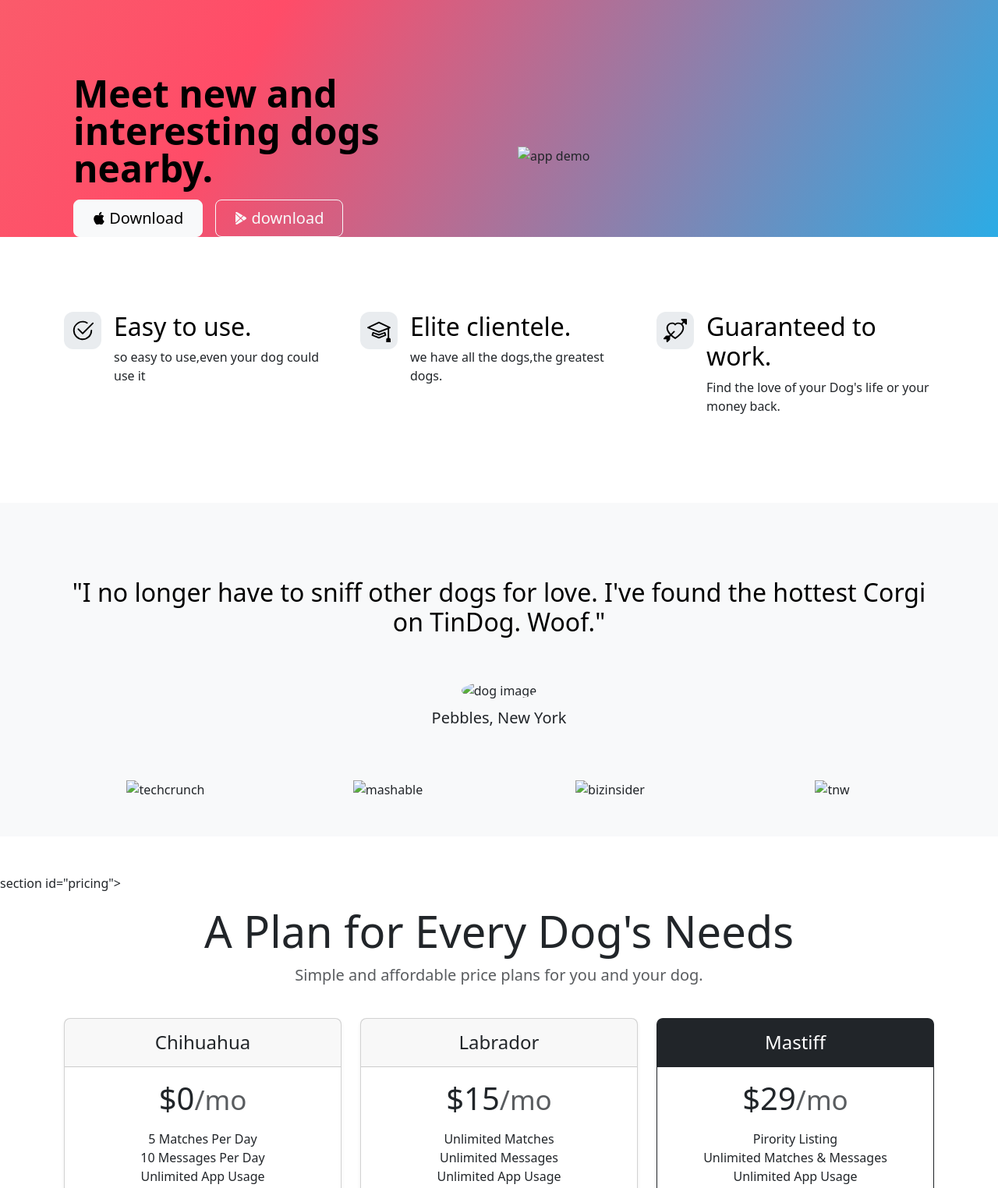
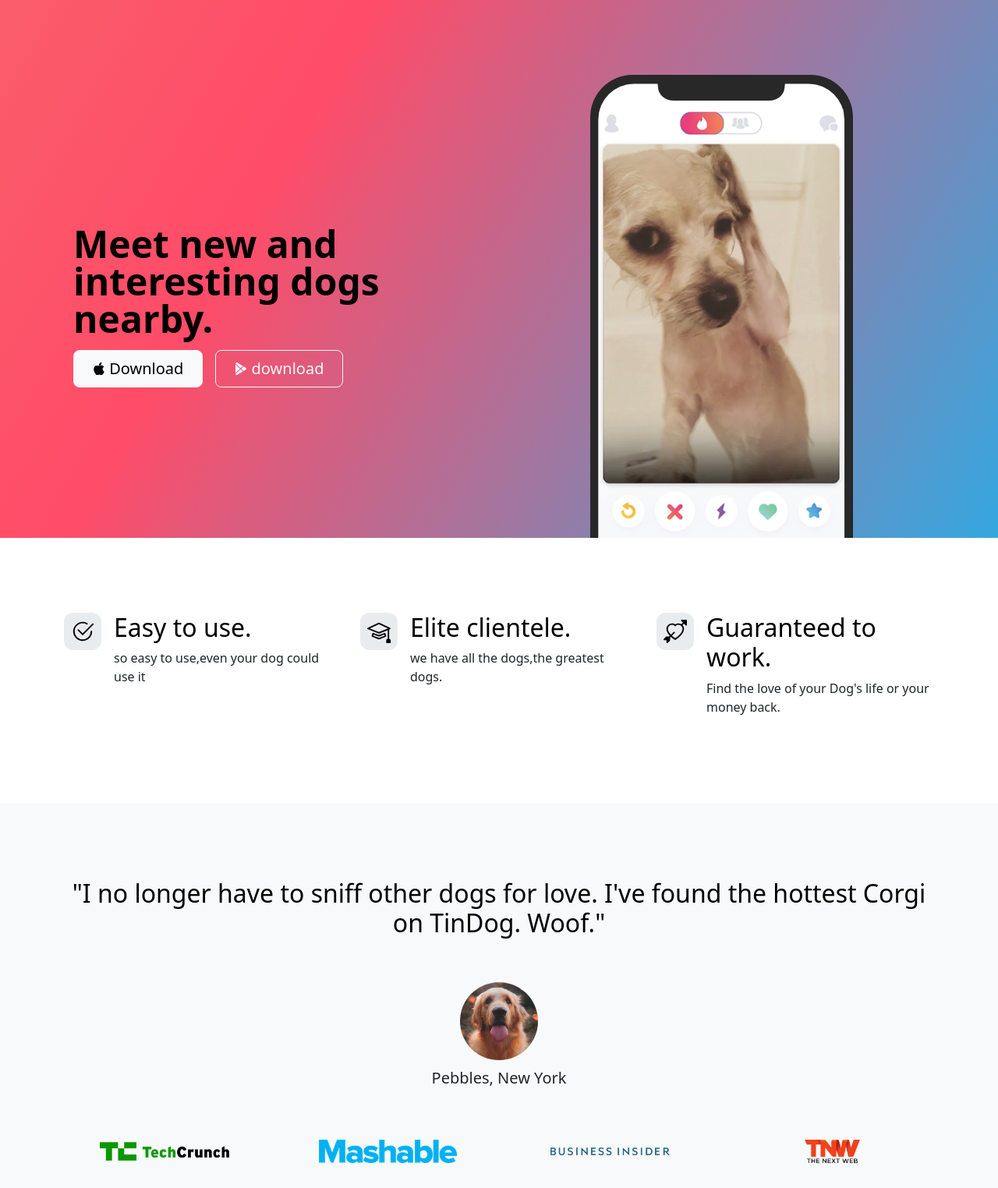
Before and after one commit to ShivaPriya2003/tindog, a plain HTML site: page index.html in a window 1280 px wide. Shown: the top 1524 px of the page at 78% size. Drawn offline with nearby package versions, Linux system fonts and the light colour scheme; files that its build step writes are made by us from their sources.

Commit message:
Update index.html

```diff
--- a/index.html
+++ b/index.html
@@ -17,7 +17,7 @@
     <div class="container col-xxl-8 px-4 pt-5">
       <div class="row flex-lg-row-reverse align-items-center g-5 pt-5">
         <div class="col-10 col-sm-8 col-lg-6">
-          <img src="./images/iphone.png" class="d-block mx-lg-auto img-fluid" alt="app demo"  height="200" loading="lazy">
+          <img src="iphone.png" class="d-block mx-lg-auto img-fluid" alt="app demo"  height="200" loading="lazy">
         </div>
         <div class="col-lg-6">
           <h1 class="display-5 fw-bold text-body-emphasis lh-1 mb-3">Meet new and interesting dogs nearby.</h1>
@@ -97,7 +97,7 @@
       <div class="p-5 text-center bg-body-tertiary">
         <div class="container py-5">
           <h2 class="text-body-emphasis">"I no longer have to sniff other dogs for love. I've found the hottest Corgi on TinDog. Woof."</h2>
-          <img class="profile-img mt-5" src="./images/dog-img.jpg" alt="dog image">
+          <img class="profile-img mt-5" src="dog-img.jpg" alt="dog image">
           <p class="col-lg-8 mx-auto lead mt-2">
             Pebbles, New York
           </p>
@@ -105,16 +105,16 @@
         <div class="container">
           <div class="row">
             <div class="col-lg-3 col-sm-12">
-              <img src="./images/techcrunch.png" alt="techcrunch" height="30">
+              <img src="techcrunch.png" alt="techcrunch" height="30">
             </div>
             <div class="col-lg-3 col-sm-12">
-              <img src="./images/mashable.png" alt="mashable" height="30">
+              <img src="mashable.png" alt="mashable" height="30">
             </div>
             <div class="col-lg-3 col-sm-12">
-              <img src="./images/bizinsider.png" alt="bizinsider" height="30">
+              <img src="bizinsider.png" alt="bizinsider" height="30">
             </div>
             <div class="col-lg-3 col-sm-12">
-              <img src="./images/tnw.png" alt="tnw" height="30">
+              <img src="tnw.png" alt="tnw" height="30">
             </div>
           </div>
         </div>
```
